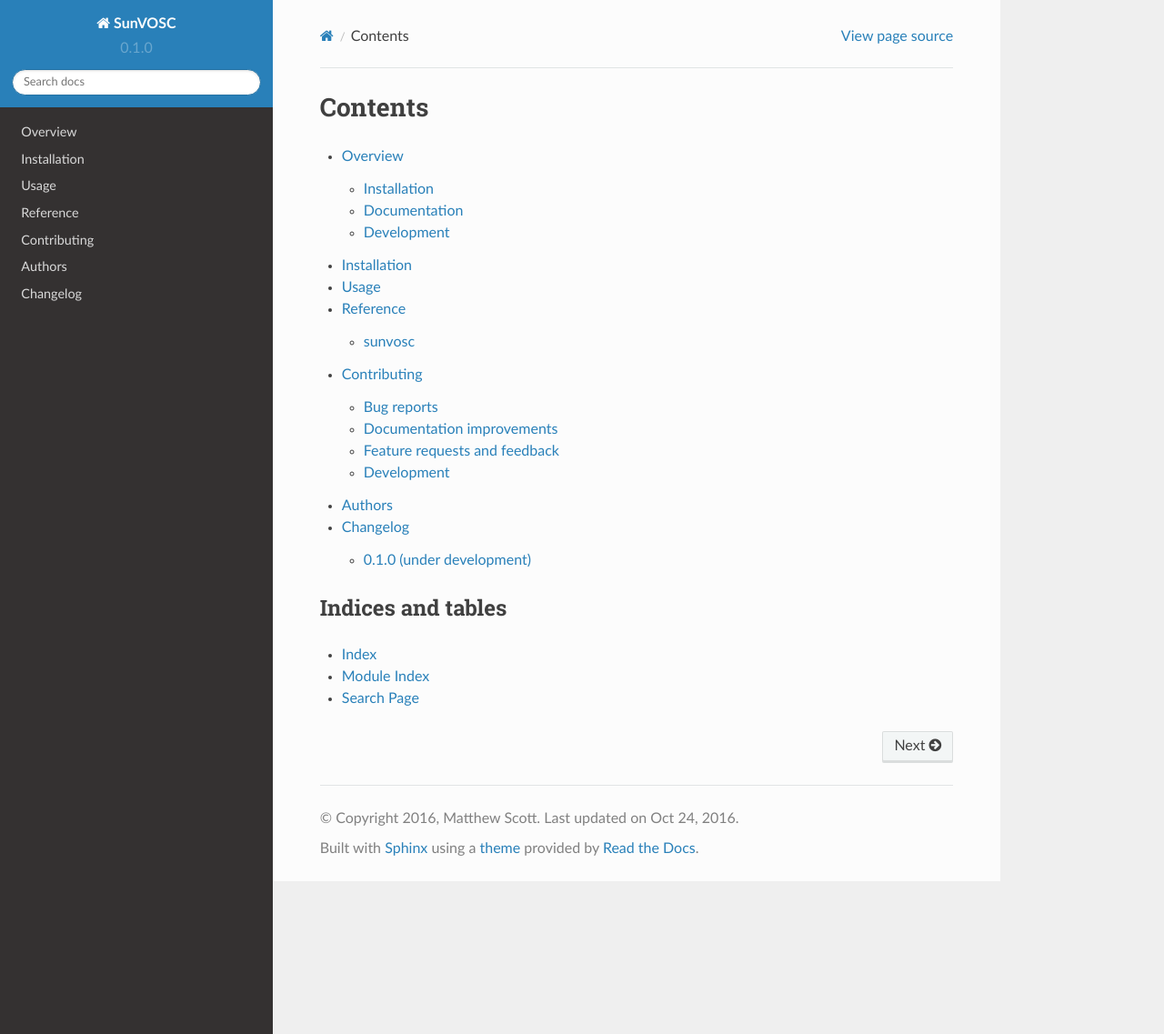
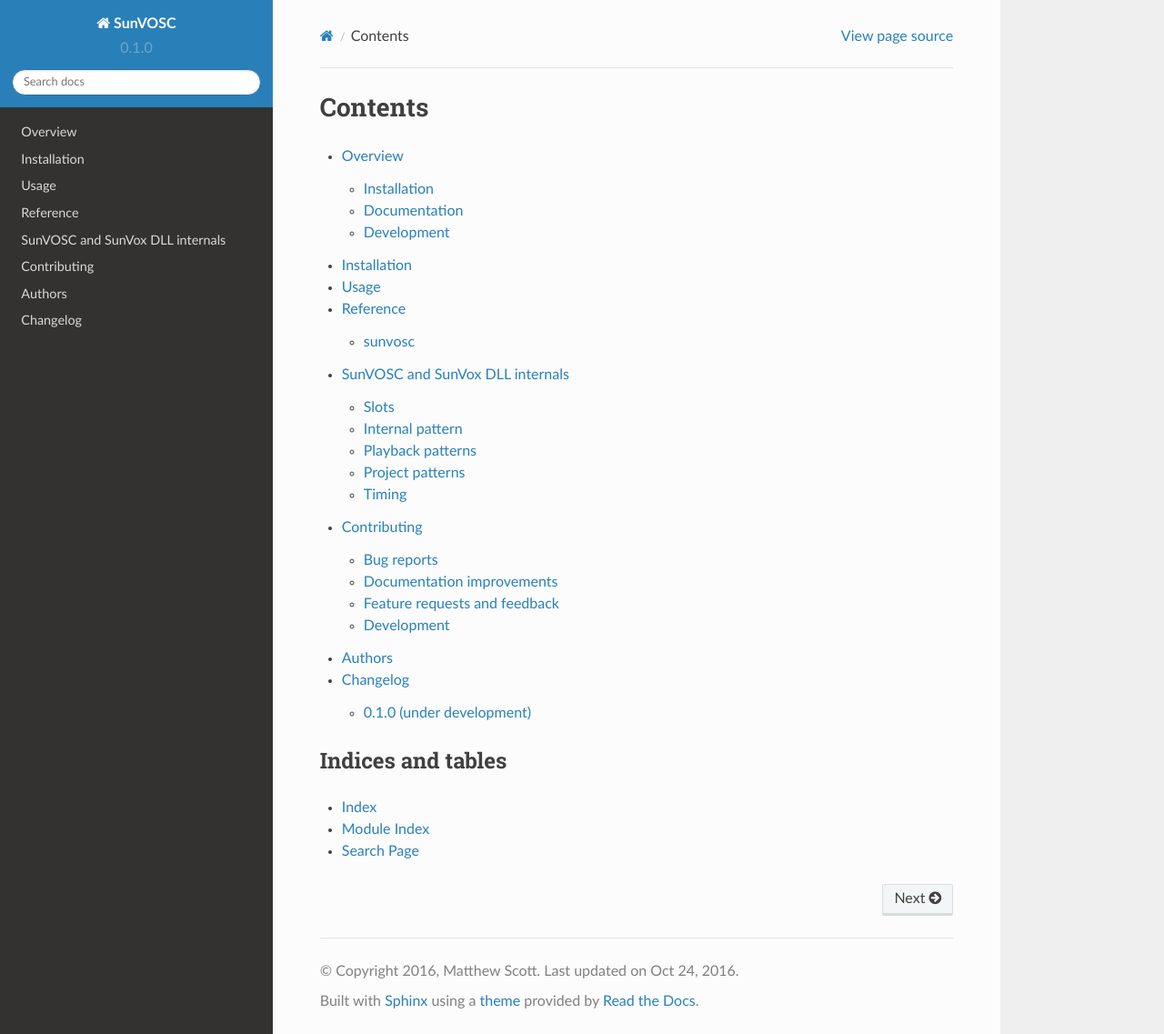
Before and after one commit to metrasynth/SunVOSC, a Sphinx documentation site: the page built from docs/index.rst, in a window 1280 px wide and 1137 px high. Shown: the whole window at 91% size. Built offline with Sphinx 7.4.7 and the Read the Docs theme 2.0.0, drawn with Linux system fonts in a browser that asks for light colours; pages that are not in the unit, such as notebooks, are missing from menus; part of the change alters nothing that is shown.

Commit message:
Add notes on how SunVOSC and SunVox DLL will interact internally

```diff
--- a/docs/index.rst
+++ b/docs/index.rst
@@ -9,6 +9,7 @@ Contents
    installation
    usage
    reference/index
+   internals
    namespaces
    contributing
    authors
--- /dev/null
+++ b/docs/internals.rst
@@ -0,0 +1,138 @@
+================================
+SunVOSC and SunVox DLL internals
+================================
+
+In order to successfully work with SunVox DLL via OSC,
+it is important to be aware of some of the internals involved
+that affect the characteristics of performance.
+
+
+Slots
+=====
+
+-   In each instance of SunVox DLL, there are 4 playback slots.
+
+-   All slots share the same audio output.
+
+-   Each slot has independent state for everything else,
+    including modules, patterns, tempo, and playback state.
+
+
+Internal pattern
+================
+
+-   SunVox maintains a single internal pattern that is used for
+    playback of notes using the ``sv_send_event`` API call.
+
+-   It contains 16 tracks.
+
+-   Notes are played immediately upon sending an event,
+    rather than when the next row is scheduled to play.
+
+-   You cannot send multiple events to the internal pattern
+    that rely on another track. For example, this means if you send a note to
+    track 0, then send an effect to track 1 using the "previous track"
+    note command, no effect will actually occur.
+
+-   SunVOSC exposes the internal pattern for purposes of playing notes
+    as early as possible, such as in the case of immediate performance of notes
+    generated by a MIDI device.
+
+
+Playback patterns
+=================
+
+-   SunVOSC maintains one or more *playback patterns* in slot(s) used to play
+    events queued via OSC.
+
+-   Each has 16 tracks (or the maximum supported by the current version
+    of SunVox).
+
+-   Each have the same number of rows, and are played in a continuous loop.
+
+-   Each is positioned at (0, 0) on the timeline.
+
+-   *Actual rows* are used to implement *virtual rows* by way of clearing
+    and reusing rows that were already played.
+
+-   Peer initializes SunVOSC by sending a message to initialize a playback slot,
+    specifying number of patterns and number of actual rows per pattern.
+
+-   The following sequence is repeated during playback:
+
+    1.  Peer sends message(s) to fill virtual row(s) with events.
+
+    2.  SunVOSC receives the event(s), and stores or drops each event according
+        to these rules:
+
+        -   SunVOSC stores an event into the appropriate playback pattern
+            if its virtual row is greater than the current playback row,
+            and less than the current playback row plus the number of actual
+            rows.
+
+        -   SunVOSC silently drops an event if its virtual row is less than
+            or equal to the current playback row, or greater than the
+            current playback row plus the number of actual rows.
+
+    3.  Upon detecting that an actual row is being played by SunVox DLL,
+        SunVOSC will do the following:
+
+        -   Send a message to peer with the following fields:
+
+            -   virtual row number that was just played
+
+            -   maximum virtual row now available for queueing future events
+
+        -   Initialize the prior actual row with zeros, to prevent playback
+            of past events.
+
+-   Peer is responsible for sending future events in time for them to be
+    stored and not dropped.
+
+-   Peer is responsible for avoiding sending events that are too far in the
+    future and thus would be dropped.
+
+
+Project patterns
+================
+
+-   If a project is loaded into a SunVOSC slot and it contains patterns
+    that are fully or partially in the positive timeline space,
+    they will be relocated internally to be entirely in the negative
+    timeline space.
+
+-   For projects that already have tracks in the negative space,
+    tracks in positive space will be relocated: the end of all
+    relocated tracks will occur before the beginning of the existing
+    negative tracks.
+
+-   SunVOSC maintains a relocation map, so that any request to play some or
+    all of a row of the original timeline space can be mapped to the relocated
+    space.
+
+-   SunVOSC calculates the maximum number of overlapping patterns
+    in the project, and maintains that number of extra playback patterns
+    dedicated to playing back rows from existing patterns.
+
+-   When a request to play some or all of a row of the original timeline space
+    is received, SunVOSC will copy the tracks from each pattern in that row
+    to playback pattern(s) at the row that immediatey succeeds that which is
+    currently playing.
+
+
+Timing
+======
+
+-   Upon slot initialization, SunVOSC will set tempo to ``125`` and
+    ticks-per-line to ``1``.
+
+    This provide the highest resolution of note scheduling that
+    directly aligns with a standard MIDI beat clock of 24 ticks
+    per quarter note.
+
+-   Peer may set tempo and ticks-per-line at any time by queueing standard
+    SunVox effects.
+
+-   Peer is responsible for maintaining its own knowledge of timing for
+    the purposes of synchronizing with other systems, e.g. generating MIDI
+    clock events.
```
